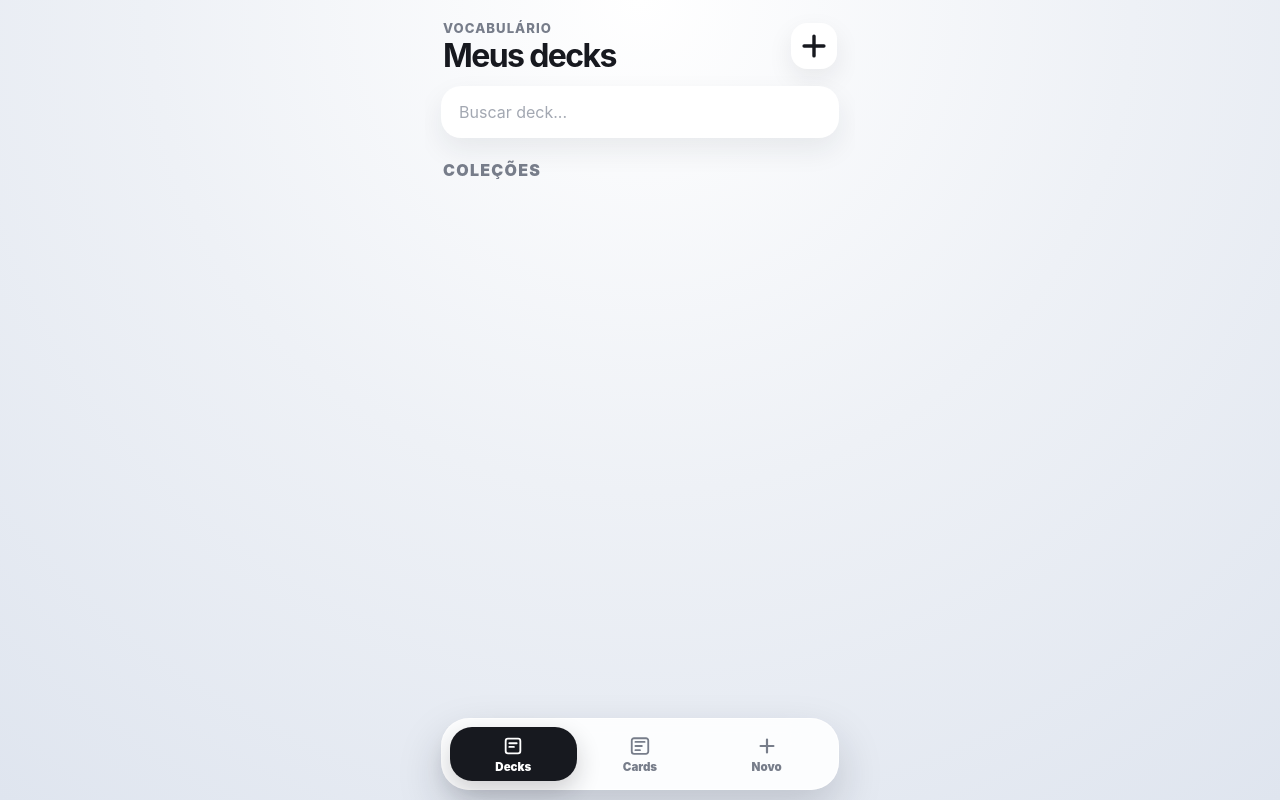
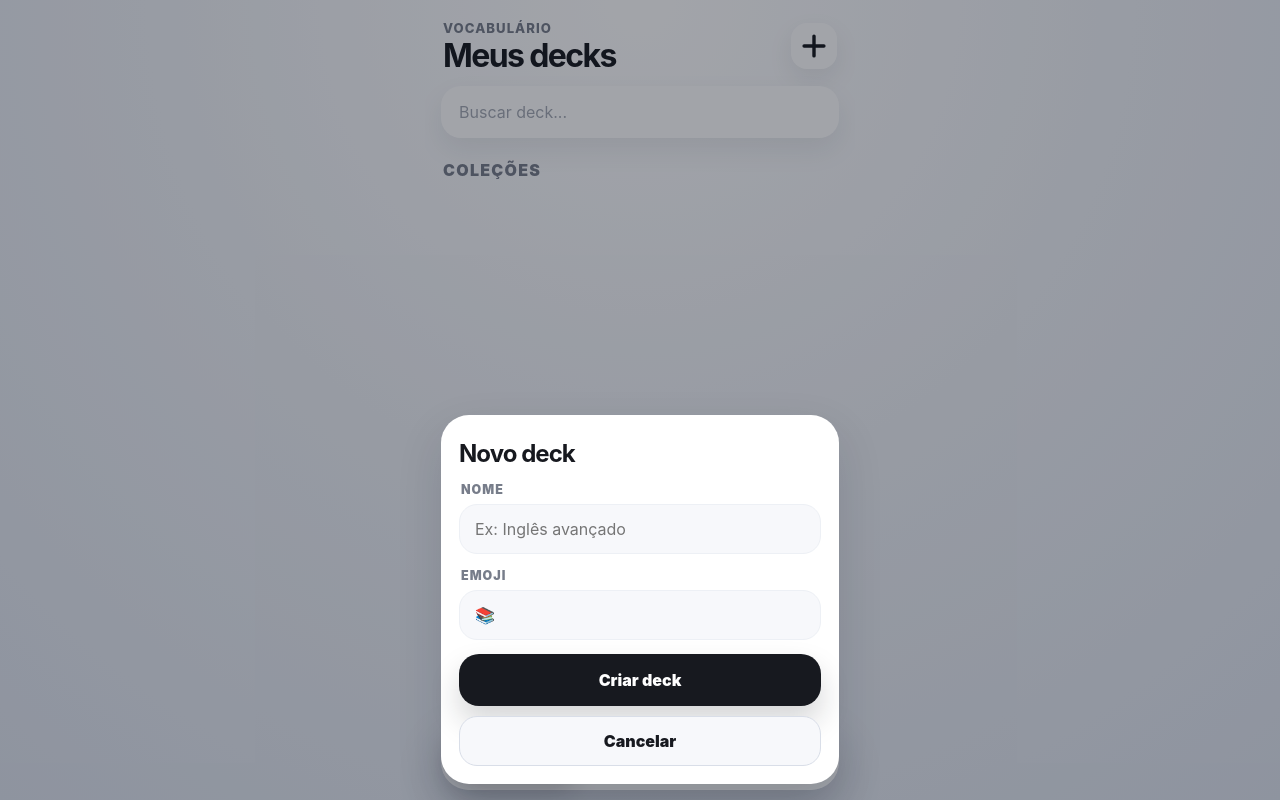
Before and after one commit to Gustavo-Falcao/Deckly, a React (Vite) app: page / in a window 1280 px wide. Both pictures are taken after a click on the button "Criar deck". Built offline with nearby package versions, Linux system fonts and the light colour scheme.

Commit message:
Adicionando modal para criacao do deck.

```diff
--- a/index.html
+++ b/index.html
@@ -8,6 +8,7 @@
   </head>
   <body>
     <div id="root"></div>
+    <div id="modal-root"></div>
     <script type="module" src="/src/main.tsx"></script>
   </body>
 </html>
--- a/src/components/DeckCreationModal.tsx
+++ b/src/components/DeckCreationModal.tsx
@@ -1,4 +1,9 @@
-function DeckCreationModal() {
+type DeckCreationModalProps = {
+    onClose: () => void
+}
+
+function DeckCreationModal({ onClose }: DeckCreationModalProps) {
+//colocar state dos inputs e pegar parametro da funcao de setar os decks
     return (
         <div className="sheet">
             <h2>Novo deck</h2>
@@ -25,7 +30,9 @@ function DeckCreationModal() {
                     Criar deck
                 </button>
                 <button
-                className="secondary-btn" id="closeDeckModal"
+                className="secondary-btn"
+                id="closeDeckModal"
+                onClick={onClose}
                 >
                     Cancelar
                 </button>
--- a/src/components/ModalBackGround.tsx
+++ b/src/components/ModalBackGround.tsx
@@ -1,15 +1,34 @@
+import { createPortal } from "react-dom";
+
 type ModalBackGroundProps = {
-    isOpen: boolean
+    isOpen: boolean;
+    onClose: () => void;
+    children: React.ReactNode;
 }
 
-function ModalBackGround({ isOpen }: ModalBackGroundProps) {
+function ModalBackGround({ isOpen, onClose, children}: ModalBackGroundProps) {
+    const modalRoot = document.getElementById("modal-root")
+
+    if(!modalRoot) {
+        return null
+    }
+
     if(isOpen) {
-        return (
+        return createPortal (
             <div
-            className="modal-backdrop"
+            className="modal-backdrop active"
             id="deckModal"
-            ></div>
-        )
+            onClick={onClose}
+            >
+                <div
+                className="box-sheet"
+                onClick={(e) => e.stopPropagation()}
+                >
+                    {children}
+                </div>
+            </div>,
+            modalRoot
+        );
     }
 }
 
--- a/src/pages/App.tsx
+++ b/src/pages/App.tsx
@@ -2,12 +2,9 @@ import Decks from "./Decks"
 import Cards from "./Cards"
 import { useState } from "react"
 import CriarCard from "./CriarCard"
-import ModalBackGround from "../components/ModalBackGround"
-
 
 function App() {
   const [page, setPage] = useState("decks")
-  const [backGroundModalIsOpen, setBackGroundModalIsOpen] = useState(false);
 
   return (
     <>
@@ -24,13 +21,13 @@ function App() {
             <path
             d="M4 6.5A2.5 2.5 0 0 1 6.5 4h11A2.5 2.5 0 0 1 20 6.5v11a2.5 2.5 0 0 1-2.5 2.5h-11A2.5 2.5 0 0 1 4 17.5v-11Z"
             stroke="currentColor"
-            stroke-width="2"
+            strokeWidth={2}
             />
             <path
             d="M8 9h8M8 13h5"
             stroke="currentColor"
-            stroke-width="2"
-            stroke-linecap="round"
+            strokeWidth={2}
+            strokeLinecap="round"
             />
           </svg>
           Decks
@@ -44,13 +41,13 @@ function App() {
             <path
             d="M7 7.5h10M7 12h7M7 16.5h5"
             stroke="currentColor"
-            stroke-width="2"
-            stroke-linecap="round"
+            strokeWidth={2}
+            strokeLinecap="round"
             />
             <path
             d="M5.5 3.5h13A2.5 2.5 0 0 1 21 6v12a2.5 2.5 0 0 1-2.5 2.5h-13A2.5 2.5 0 0 1 3 18V6a2.5 2.5 0 0 1 2.5-2.5Z"
             stroke="currentColor"
-            stroke-width="2"
+            strokeWidth={2}
             />
           </svg>
           Cards
@@ -64,15 +61,13 @@ function App() {
             <path
             d="M12 5v14M5 12h14"
             stroke="currentColor"
-            stroke-width="2.4"
-            stroke-linecap="round"
+            strokeWidth={2.4}
+            strokeLinecap="round"
             />
           </svg>
           Novo
         </button>
       </nav>
-
-      <ModalBackGround isOpen={backGroundModalIsOpen}/>
     </>
   )
 }
--- a/src/pages/Decks.tsx
+++ b/src/pages/Decks.tsx
@@ -1,4 +1,11 @@
+import { useState } from "react"
+import ModalBackGround from "../components/ModalBackGround"
+import DeckCreationModal from "../components/DeckCreationModal"
+
 function Decks() {
+
+    const [backGroundModalIsOpen, setBackGroundModalIsOpen] = useState(false)
+
     return (
     <>
         <section className="screen active" id="screen-decks">
@@ -7,7 +14,12 @@ function Decks() {
                     <p className="eyebrow">Vocabulário</p>
                     <h1 className="page-title">Meus decks</h1>
                 </div>
-                <button className="icon-btn" id="openDeckModal" aria-label="Criar deck">
+                <button
+                className="icon-btn"
+                id="openDeckModal"
+                aria-label="Criar deck"
+                onClick={() => setBackGroundModalIsOpen(true)}
+                >
                     <svg
                     viewBox="0 0 24 24"
                     fill="none"
@@ -16,8 +28,8 @@ function Decks() {
                         <path
                         d="M12 5v14M5 12h14"
                         stroke="currentColor"
-                        stroke-width="2.4"
-                        stroke-linecap="round"
+                        strokeWidth={2.4}
+                        strokeLinecap="round"
                         />
                     </svg>
                 </button>
@@ -33,6 +45,10 @@ function Decks() {
             <h2 className="section-title">Coleções</h2>
             <div className="deck-grid" id="deckGrid"></div>
         </section>
+
+        <ModalBackGround isOpen={backGroundModalIsOpen} onClose={() => setBackGroundModalIsOpen(false)}>
+            <DeckCreationModal onClose={() => setBackGroundModalIsOpen(false)}/>
+        </ModalBackGround>
     </>
     )
 }
--- a/src/styles/index.css
+++ b/src/styles/index.css
@@ -639,8 +639,12 @@ button {
   display: flex;
 }
 
+.box-sheet {
+  width: min(398px, 100%);
+}
+
 .sheet {
-  width: min(398px, 100%);
+  width: 100%;
   border-radius: 28px;
   background: var(--surface);
   padding: 18px;
```
